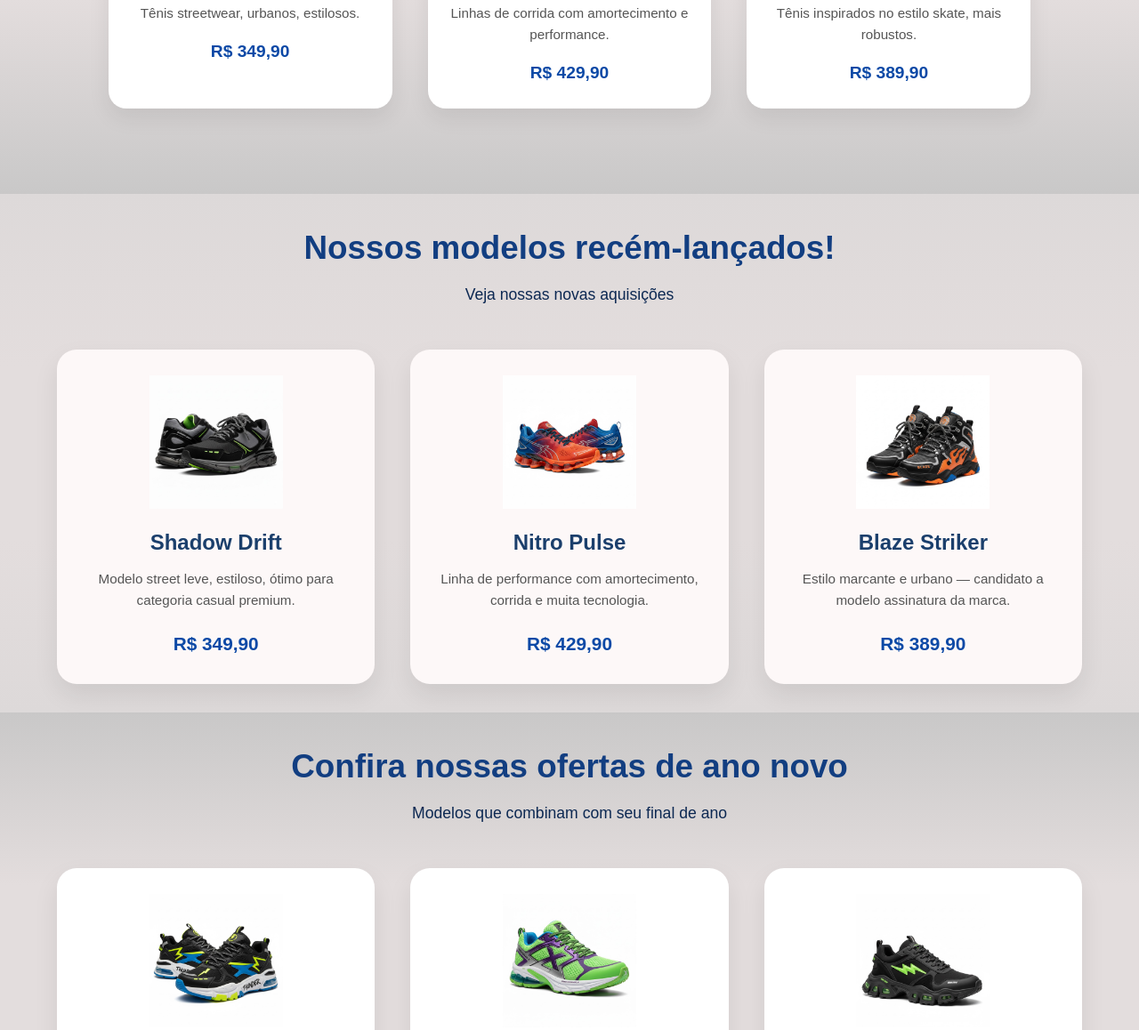
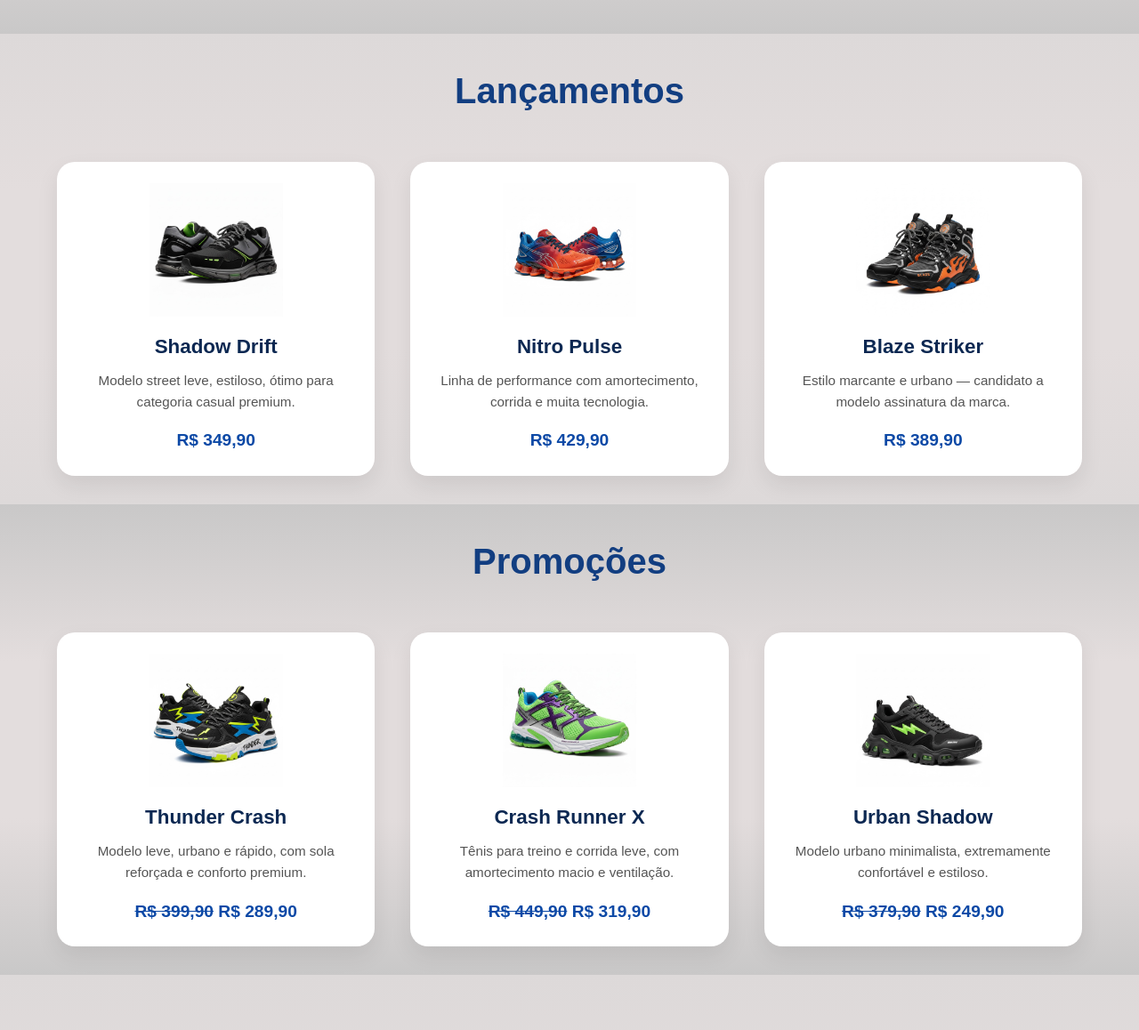
Before and after one commit to gusttamartins01/bootcrash-ecommerce, a website: page index.html in a window 1280 px wide. Shown: the part 1092-2250 px from the top of the page at 89% size. Drawn offline with Linux system fonts and the light colour scheme; a web font is replaced by a local one.

Commit message:
ajustes de UI|UX do site no css

```diff
--- a/index.html
+++ b/index.html
@@ -62,7 +62,7 @@
         <!-- CATEGORIAS -->
         <section class="category-section" id="categories">
             <div class="category-content">
-                <h2>Confira nossos modelos</h2>
+                <h2>Modelos</h2>
 
                 <div class="category-grid">
                     <div class="category-card">
@@ -117,8 +117,7 @@
         <!-- NOVIDADES -->
         <section class="news-section" id="news">
             <div class="news-content">
-                <h2>Nossos modelos recém-lançados!</h2>
-                <p>Veja nossas novas aquisições</p>
+                <h2>Lançamentos</h2>
             </div>
 
             <div class="news-grid">
@@ -181,8 +180,7 @@
         <!-- PROMOÇÕES -->
         <section class="promotions-section" id="promotions">
             <div class="promotions-content">
-                <h2>Confira nossas ofertas de ano novo</h2>
-                <p>Modelos que combinam com seu final de ano</p>
+                <h2>Promoções</h2>
             </div>
 
             <div class="promotions-grid">
--- a/styles/style.css
+++ b/styles/style.css
@@ -34,7 +34,7 @@ ul {
 /* HEADER */
 
 header {
-    background: linear-gradient(to bottom, #08316d, #05181f);
+    background: linear-gradient(to bottom, #123569, #0b2b42);
     position: sticky;
     top: 0;
     z-index: 100;
@@ -154,24 +154,24 @@ nav a:hover {
 }
 
 .hero-content {
-    max-width: 600px;
+    max-width: 1200px;
 }
 
 .hero-content h1 {
     font-family: "Poppins", sans-serif;
-    font-size: clamp(2.5rem, 5vw, 4rem);
+    font-size: clamp(2.5rem, 5vw, 5rem);
     color: #123e81;
     margin-bottom: 1rem;
 }
 
 .hero-content h2 {
-    font-size: 1.4rem;
+    font-size: 1.5rem;
     color: #0c2852;
     text-align: start;
 }
 
 .hero-img img {
-    width: 500px;
+    width: 400px;
     height: auto;
 }
 
@@ -188,9 +188,8 @@ nav a:hover {
 }
 
 .category-content {
-    max-width: 1200px;
-    margin: 0 auto;
-    padding: 4rem 5%;
+    text-align: center;
+    margin-bottom: 3rem;
 }
 
 .category-content h2 {
@@ -272,14 +271,10 @@ nav a:hover {
 }
 
 .news-content h2 {
-    font-size: 2.3rem;
+    text-align: center;
+    font-size: 2.5rem;
     color: #123e81;
-    margin-bottom: 0.5rem;
-}
-
-.news-content p {
-    font-size: 1.1rem;
-    color: #0c2852;
+    margin-bottom: 3rem;
 }
 
 .news-grid {
@@ -290,18 +285,19 @@ nav a:hover {
     margin: 0 auto;
 }
 
+
 .news-card {
-    background-color: #fdf8f8;
-    border-radius: 22px;
-    padding: 1.8rem;
+    background-color: #ffffff;
+    border-radius: 20px;
+    padding: 1.5rem;
     text-align: center;
-    box-shadow: 0 12px 28px rgba(0, 0, 0, 0.08);
+    box-shadow: 0 10px 25px rgba(0, 0, 0, 0.08);
     transition: transform 0.3s ease, box-shadow 0.3s ease;
 }
 
 .news-card:hover {
-    transform: translateY(-10px);
-    box-shadow: 0 18px 35px rgba(0, 0, 0, 0.15);
+    transform: translateY(-8px);
+    box-shadow: 0 15px 30px rgba(0, 0, 0, 0.15);
 }
 
 .news-img {
@@ -309,9 +305,8 @@ nav a:hover {
     display: flex;
     align-items: center;
     justify-content: center;
-    margin-bottom: 1.2rem;
+    margin-bottom: 1rem;
 }
-
 
 .news-img img {
     max-width: 100%;
@@ -320,24 +315,24 @@ nav a:hover {
 }
 
 .news-card h3 {
-    font-size: 1.5rem;
-    color: #1b3f6c;
-    margin-bottom: 0.6rem;
+    font-size: 1.4rem;
+    color: #0c2852;
+    margin-bottom: 0.5rem;
 }
 
 .news-info p {
     font-size: 0.95rem;
     color: #555;
-    margin-bottom: 1.2rem;
+    margin-bottom: 1rem;
 }
 
-.news-card .prices p {
-    font-size: 1.3rem;
+.prices p {
+    font-size: 1.2rem;
     font-weight: bold;
     color: #0c49a6;
 }
 
-/* NOVIDADES */
+/* PROMOÇÔES */
 
 .promotions-section {
     display: block;
@@ -354,14 +349,10 @@ nav a:hover {
 }
 
 .promotions-content h2 {
-    font-size: 2.3rem;
+    text-align: center;
+    font-size: 2.5rem;
     color: #123e81;
-    margin-bottom: 0.5rem;
-}
-
-.promotions-content p {
-    font-size: 1.1rem;
-    color: #0c2852;
+    margin-bottom: 3rem;
 }
 
 .promotions-grid {
@@ -372,18 +363,19 @@ nav a:hover {
     margin: 0 auto;
 }
 
+
 .promotions-card {
     background-color: #ffffff;
-    border-radius: 22px;
-    padding: 1.8rem;
+    border-radius: 20px;
+    padding: 1.5rem;
     text-align: center;
-    box-shadow: 0 12px 28px rgba(0, 0, 0, 0.08);
+    box-shadow: 0 10px 25px rgba(0, 0, 0, 0.08);
     transition: transform 0.3s ease, box-shadow 0.3s ease;
 }
 
 .promotions-card:hover {
-    transform: translateY(-10px);
-    box-shadow: 0 18px 35px rgba(0, 0, 0, 0.15);
+    transform: translateY(-8px);
+    box-shadow: 0 15px 30px rgba(0, 0, 0, 0.15);
 }
 
 .promotions-img {
@@ -391,9 +383,8 @@ nav a:hover {
     display: flex;
     align-items: center;
     justify-content: center;
-    margin-bottom: 1.2rem;
+    margin-bottom: 1rem;
 }
-
 
 .promotions-img img {
     max-width: 100%;
@@ -402,19 +393,19 @@ nav a:hover {
 }
 
 .promotions-card h3 {
-    font-size: 1.5rem;
-    color: #1b3f6c;
-    margin-bottom: 0.6rem;
+    font-size: 1.4rem;
+    color: #0c2852;
+    margin-bottom: 0.5rem;
 }
 
 .promotions-info p {
     font-size: 0.95rem;
     color: #555;
-    margin-bottom: 1.2rem;
+    margin-bottom: 1rem;
 }
 
-.promotions-card .prices p {
-    font-size: 1.3rem;
+.prices p {
+    font-size: 1.2rem;
     font-weight: bold;
     color: #0c49a6;
 }
@@ -519,7 +510,7 @@ nav a:hover {
 /* FOOTER */
 
 .footer-section {
-    background: linear-gradient(to bottom, #08316d, #05181f);
+    background: linear-gradient(to bottom, #123569, #0b2b42);
     padding: 5rem 5%;
     padding: 15px 5%;
     color: #ffffff;
```
